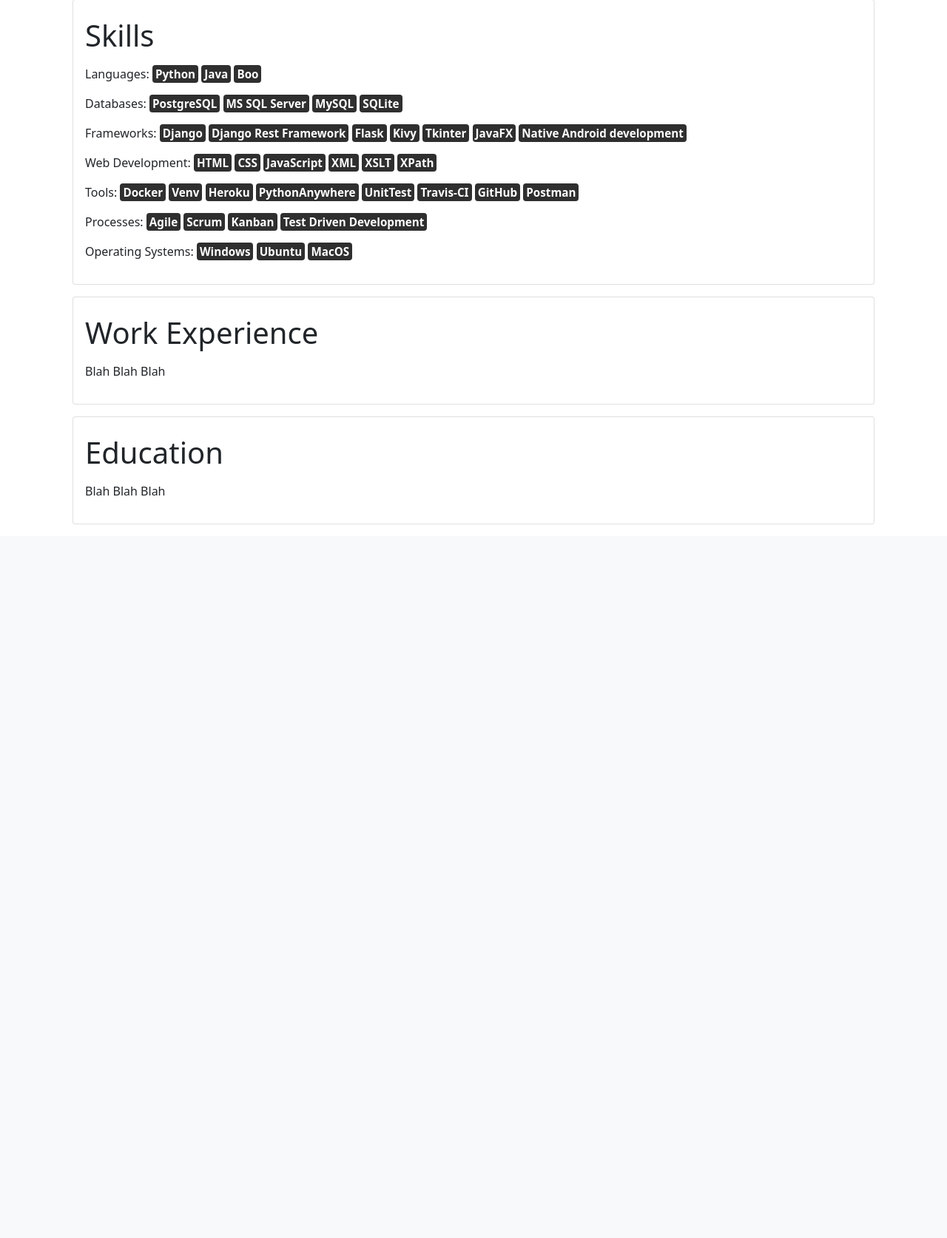
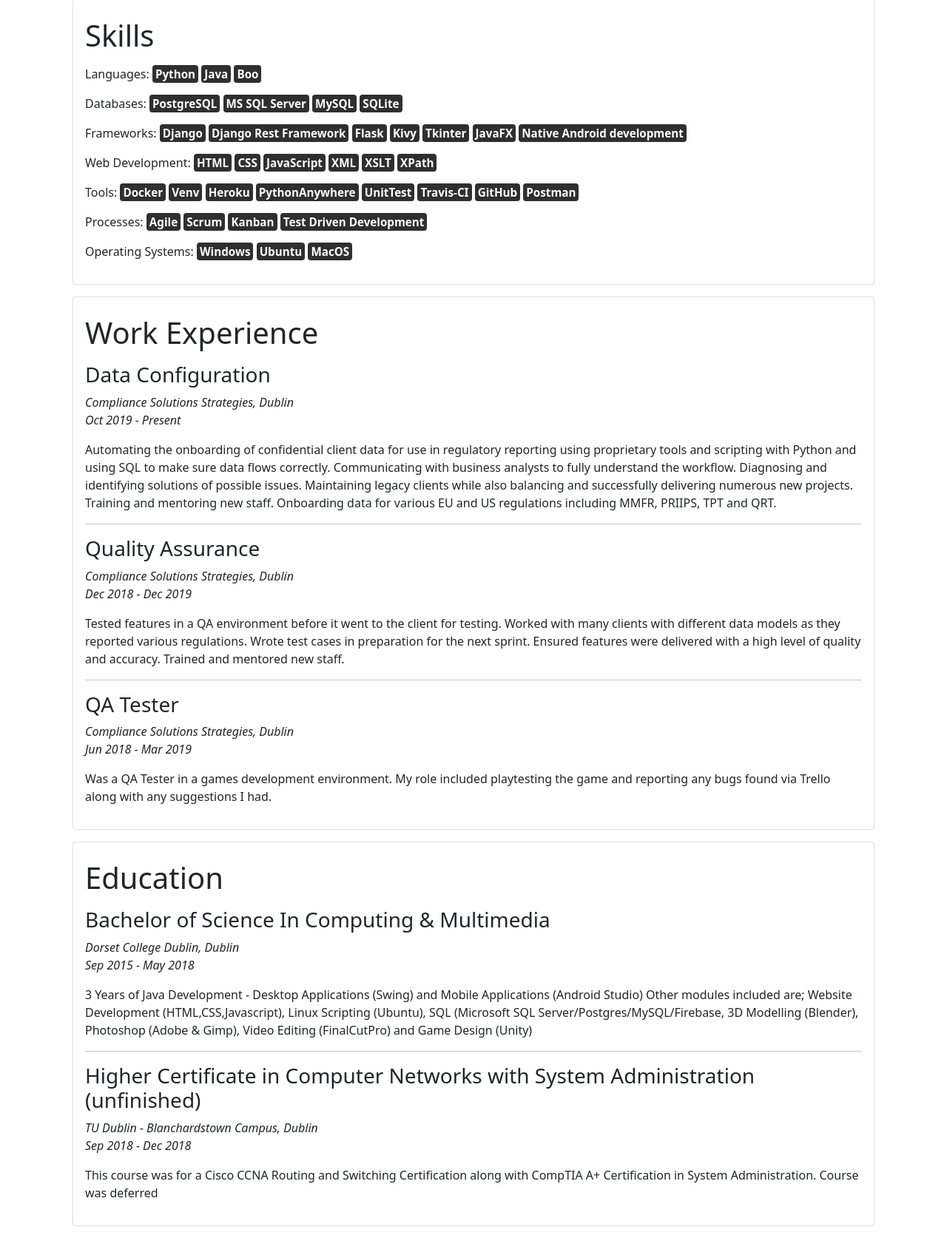
Before and after one commit to ShayQ/CV-Website, a Django app: page / in a window 1280 px wide. Shown: the part 663-2337 px from the top of the page at 74% size. Before the commit the page ends 1372 px from the top, so only its background shows below. Run offline with Django 3.2, Linux system fonts and the light colour scheme.

Commit message:
Ready for deployment

```diff
--- a/mysite/settings.py
+++ b/mysite/settings.py
@@ -23,9 +23,11 @@
 
 # SECURITY WARNING: keep the secret key used in production secret!
 SECRET_KEY = 'django-insecure-tv25bq8qv^aww6st*0q0ls8jzn7r5)l5vq(w^5^_e&(c9z73rx'
+# with open('/etc/secret_key.txt') as f:
+#     SECRET_KEY = f.read().strip()
 
 # SECURITY WARNING: don't run with debug turned on in production!
-DEBUG = True
+DEBUG = False
 
 ALLOWED_HOSTS = []
 
--- a/templates/index.html
+++ b/templates/index.html
@@ -72,7 +72,27 @@
                 <h1>Work Experience</h1>
             </h2>
             <p class="card-text">
-                <p>Blah Blah Blah</p>
+                <h3>Data Configuration</h3>
+                <i>Compliance Solutions Strategies, Dublin</i>
+                <p><i>Oct 2019 - Present</i></p>
+                <p>Automating the onboarding of confidential client data for use in regulatory reporting using proprietary tools
+                    and scripting with Python and using SQL to make sure data flows correctly. Communicating with business
+                    analysts to fully understand the workflow. Diagnosing and identifying solutions of possible issues. Maintaining
+                    legacy clients while also balancing and successfully delivering numerous new projects. Training and mentoring
+                    new staff. Onboarding data for various EU and US regulations including MMFR, PRIIPS, TPT and QRT.</p>
+                <hr></hr>
+                <h3>Quality Assurance</h3>
+                <i>Compliance Solutions Strategies, Dublin</i>
+                <p><i>Dec 2018 - Dec 2019</i></p>
+                <p>Tested features in a QA environment before it went to the client for testing. Worked with many clients with
+                    different data models as they reported various regulations. Wrote test cases in preparation for the next sprint.
+                    Ensured features were delivered with a high level of quality and accuracy. Trained and mentored new staff.</p>
+                <hr></hr>
+                <h3>QA Tester</h3>
+                <i>Compliance Solutions Strategies, Dublin</i>
+                <p><i>Jun 2018 - Mar 2019</i></p>
+                <p>Was a QA Tester in a games development environment. My role included playtesting the game and reporting
+                    any bugs found via Trello along with any suggestions I had.</p>
             </p>
         </div>
     </div>
@@ -84,7 +104,19 @@
                 <h1>Education</h1>
             </h2>
             <p class="card-text">
-                <p>Blah Blah Blah</p>
+                <h3>Bachelor of Science In Computing & Multimedia</h3>
+                <i>Dorset College Dublin, Dublin</i>
+                <p><i>Sep 2015 - May 2018</i></p>
+                <p>3 Years of Java Development ‑ Desktop Applications (Swing) and Mobile Applications (Android Studio)
+                    Other modules included are; Website Development (HTML,CSS,Javascript), Linux Scripting (Ubuntu), SQL
+                    (Microsoft SQL Server/Postgres/MySQL/Firebase, 3D Modelling (Blender), Photoshop (Adobe & Gimp), Video
+                    Editing (FinalCutPro) and Game Design (Unity)</p>
+                <hr></hr>
+                <h3>Higher Certificate in Computer Networks with System Administration (unfinished)</h3>
+                <i>TU Dublin - Blanchardstown Campus, Dublin</i>
+                <p><i>Sep 2018 - Dec 2018</i></p>
+                <p>This course was for a Cisco CCNA Routing and Switching Certification along with CompTIA A+ Certification in
+                    System Administration. Course was deferred</p>
             </p>
         </div>
     </div>
```
Also changed, not shown: 1 other file.
